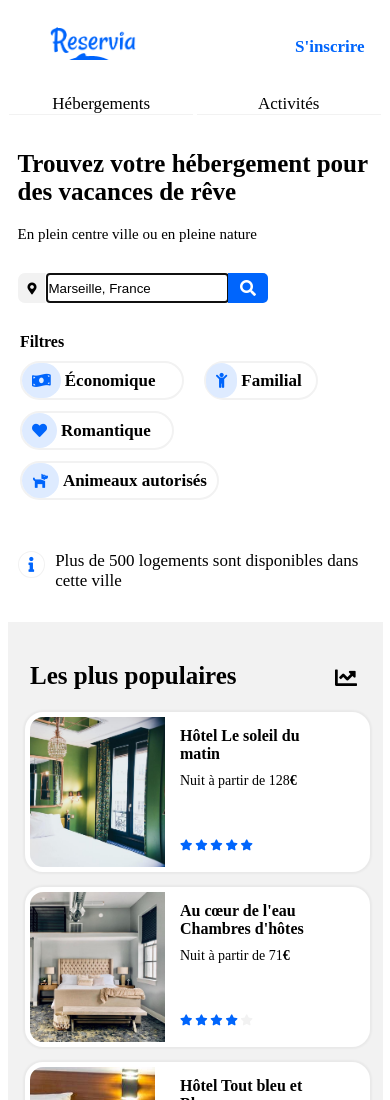
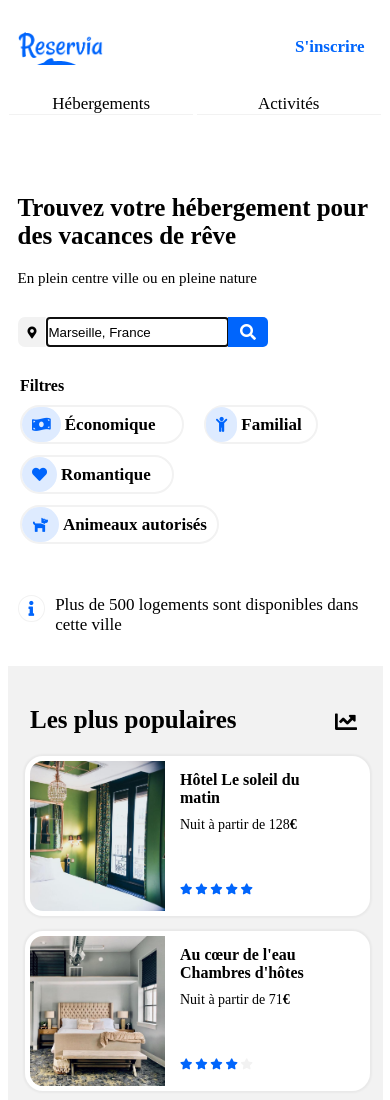
Before and after one commit to JGhislain/GhislainJambert_2_02032021, a plain HTML site: page index.html in a window 390 px wide. Shown: the top 1100 px of the page. Drawn offline with Linux system fonts and the light colour scheme; files whose address does not match are found by name; a web font is replaced by a local one.

Commit message:
GhislainJambert_2_03/03/2021

```diff
--- a/reservia.css
+++ b/reservia.css
@@ -845,9 +845,9 @@ strong {
     #logo {
         background-image: url("Reservia@3x.png");
         background-attachment: fixed;
-        position: absolute;
-        top: 20px;
-        left: 50px;
+        position: relative;
+        bottom: 75px;
+        left: 10px;
         background-repeat: no-repeat;
         height: 40px;
     }
@@ -921,6 +921,7 @@ strong {
     #bulle a {
         display: inline-block;
         position: absolute;
+        width: 320px;
     }
     #corps {
         height: 2000px;
```
